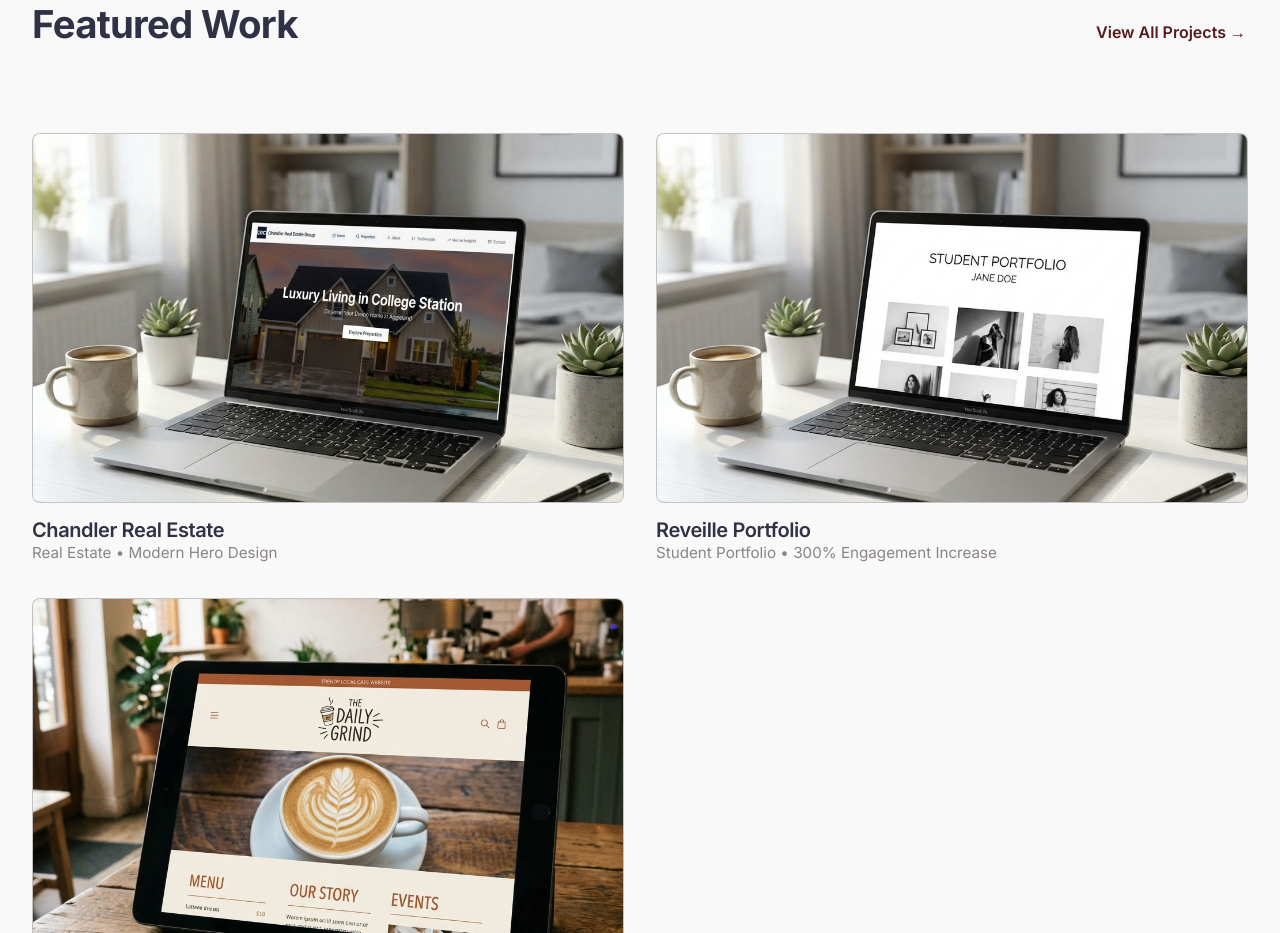
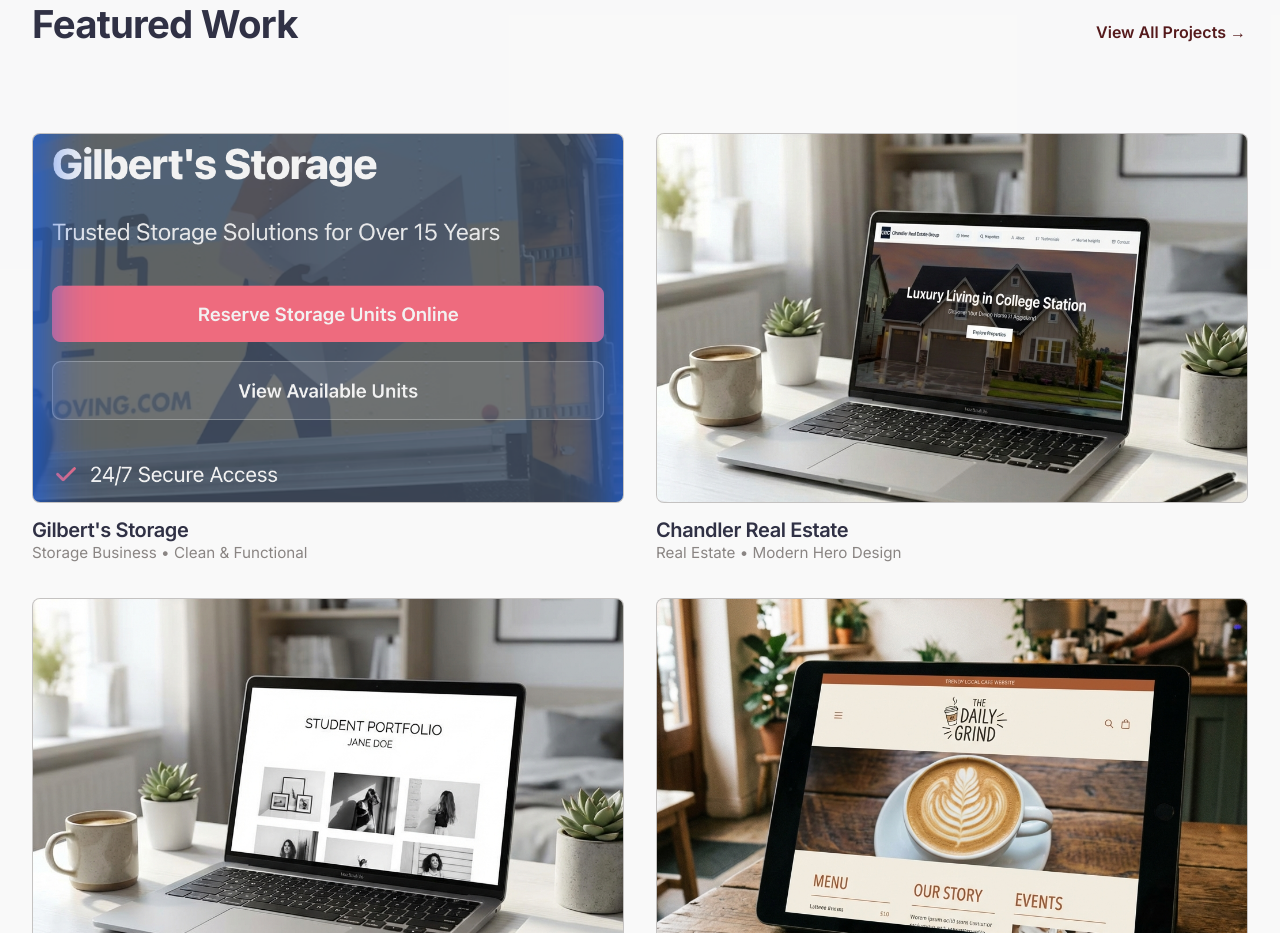
Before and after one commit to benduard/aggie-creators1, a website built with Vite: page index.html in a window 1280 px wide. Shown: the part 1256-2189 px from the top of the page. Built offline with nearby package versions, Linux system fonts and the light colour scheme.

Commit message:
Add Gilbert's Storage to Featured Work

```diff
--- a/index.html
+++ b/index.html
@@ -122,6 +122,19 @@
           </div>
 
           <div class="work-grid">
+            <!-- Work Item -1 (Newest) -->
+            <div class="work-card animate-on-scroll delay-100">
+              <div class="work-img-wrapper">
+                <a href="https://gilberts-storage.netlify.app/" target="_blank">
+                  <img src="gilberts-screenshot.png" alt="Gilbert's Storage Project" class="work-img">
+                </a>
+              </div>
+              <div class="work-info">
+                <h4><a href="https://gilberts-storage.netlify.app/" target="_blank"
+                    style="color: inherit; text-decoration: none;">Gilbert's Storage</a></h4>
+                <p>Storage Business • Clean & Functional</p>
+              </div>
+            </div>
             <!-- Work Item 0 (New) -->
             <div class="work-card animate-on-scroll delay-100">
               <div class="work-img-wrapper">
```
Also changed, not shown: gilberts-screenshot.png (added).
